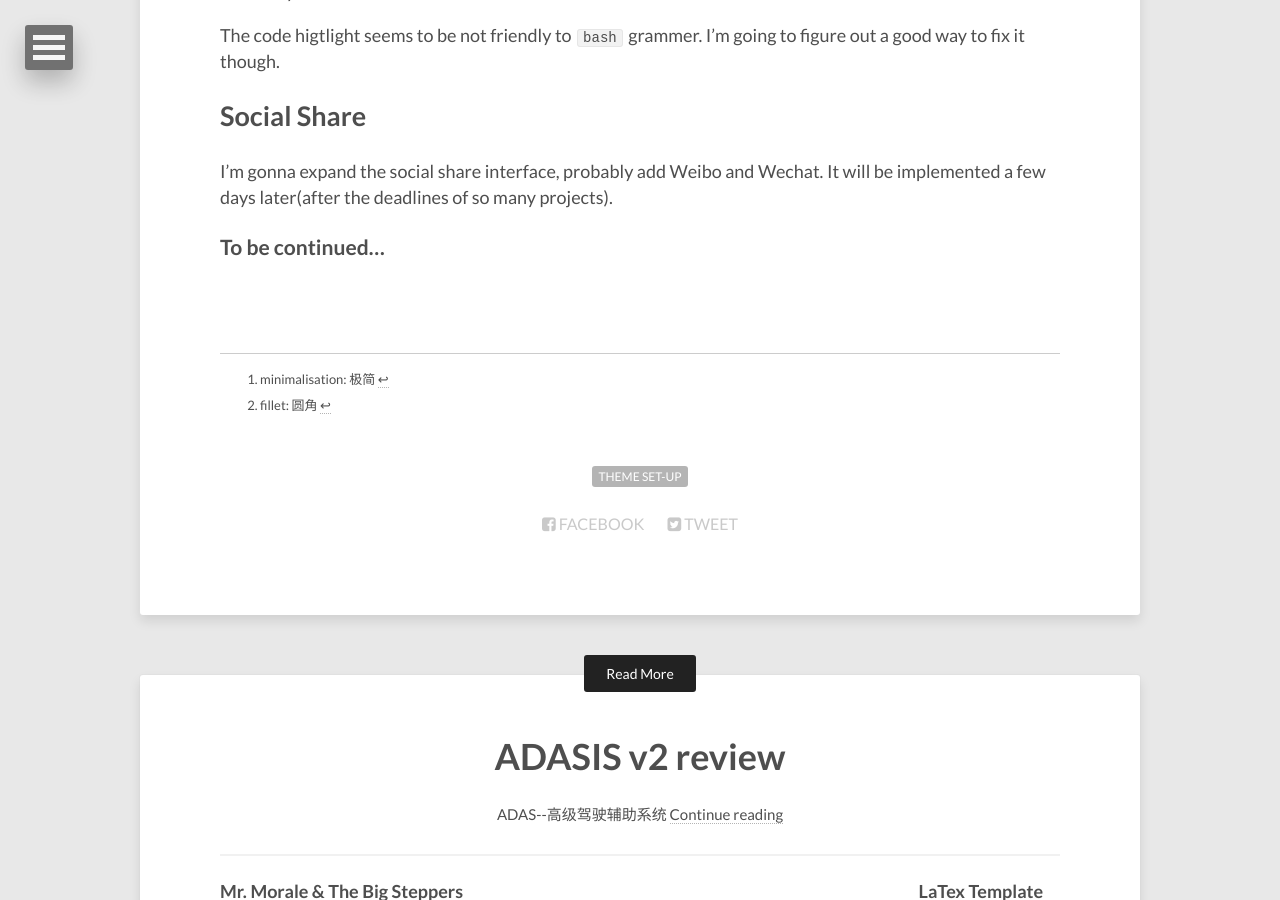
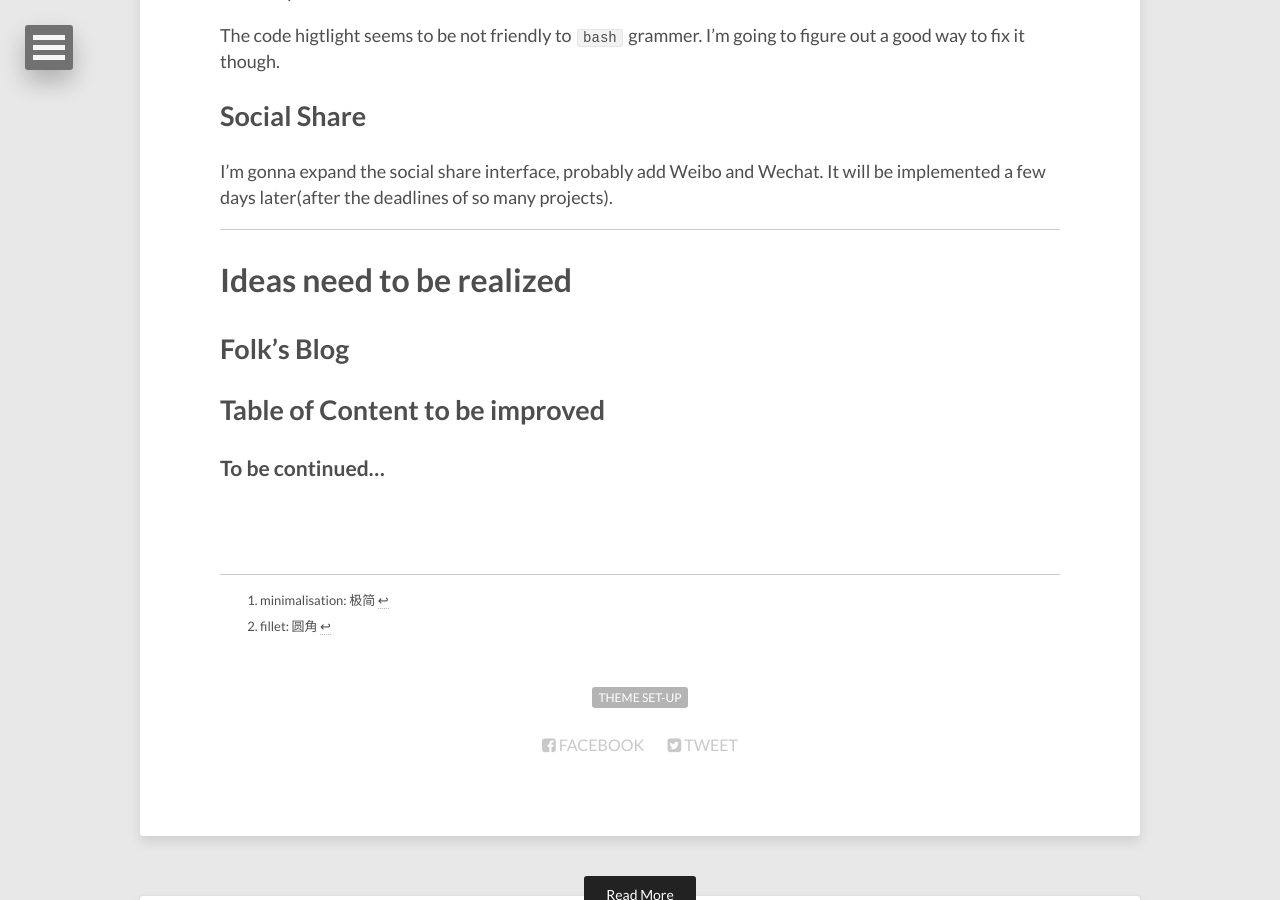
Before and after one commit to lucameng/lucameng.github.io, a Jekyll site: the page built from _posts/2022-05-08-customize-my-theme.md, in a window 1280 px wide and 900 px high, scrolled down 1754 px. Built offline with Jekyll 4.4.1, drawn with Linux system fonts in a browser that asks for light colours.

Commit message:
modify some

```diff
--- a/_posts/2022-05-08-customize-my-theme.md
+++ b/_posts/2022-05-08-customize-my-theme.md
@@ -47,6 +47,14 @@ The code higtlight seems to be not friendly to `bash` grammer. I'm going to figu
 
 I'm gonna expand the social share interface, probably add Weibo and Wechat. It will be implemented a few days later(after the deadlines of so many projects).
 
+___
+
+# Ideas need to be realized
+
+## Folk's Blog
+
+## Table of Content to be improved
+
 ### To be continued...
 
 <br/>
```
